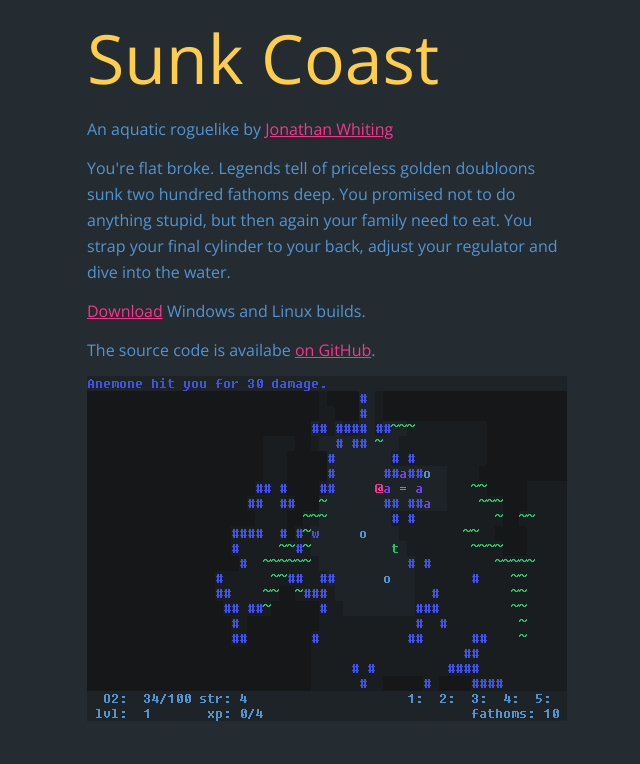
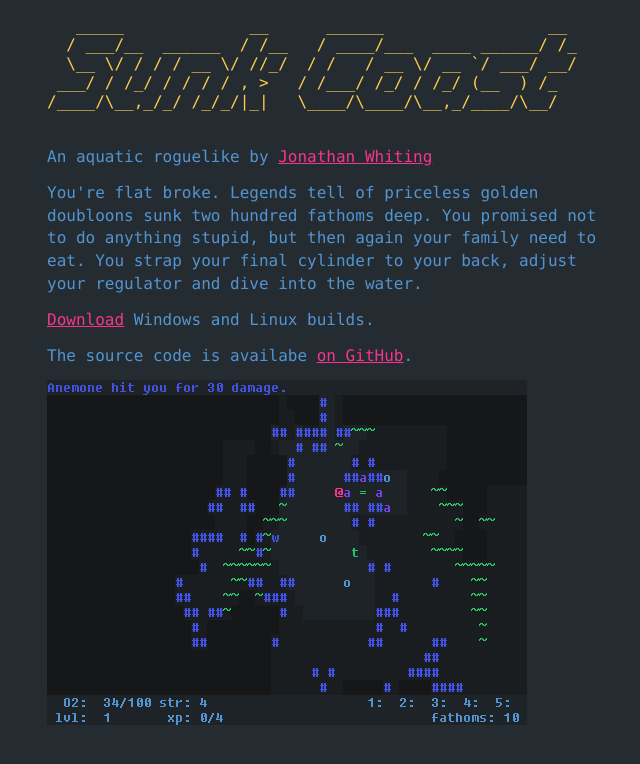
Before and after one commit to whitingjp/SunkCoast, a plain HTML site: page web/index.html in a window 1280 px wide. Shown: the whole page, without its empty margins (313-953 px from the left). Drawn offline with nearby package versions, Linux system fonts and the light colour scheme.

Commit message:
Better webpage (ascii art)

```diff
--- a/web/index.html
+++ b/web/index.html
@@ -7,22 +7,27 @@
 <style type="text/css">
 @charset "UTF-8";
 @import url(http://fonts.googleapis.com/css?family=Open+Sans:400,300,600,700);
-html, body, div, span, h1, h2, h3, p, a, img { margin: 0; padding: 0; border: 0; font: inherit; font-size: 100%; vertical-align: baseline; }
-html { line-height: 1; }
+html, body, div, p, a, img { margin: 0; padding: 0; border: 0; font: inherit; font-size: 100%; vertical-align: baseline; }
 body { background-color:#252c31; }
 a img { border: none; }
-h1 { font-family: "Open Sans"; font-weight: Normal; color: #fdcd4b; text-rendering: optimizelegibility; padding-top: 0.273em; line-height: 1.15538em; padding-bottom: 0.273em; }
-h1 { font-size: 68px; font-size: 4.25rem; }
-p { font-family: "Open Sans"; font-weight: 400; font-size: 16px; font-size: 1rem; margin-bottom: 13px; line-height: 1.625em; color: #5294d2 }
+p { font-family: fixedsys, consolas, monospace;  margin-bottom: 13px; line-height: 1.425em; color: #5294d2 }
 a { color: #f8358c;  outline: 0; line-height: inherit; }
 a:hover { color: #27bf67; }
-div { margin:0 auto; max-width:480px;  }
+div { margin:0 auto; max-width:560px;  }
+
+pre { font-family: fixedsys, consolas, monospace; font-weight: Normal; color: #fdcd4b; }
 
 </style>
 </head>
 <body>
   <div>
-    <h1>Sunk Coast</h1>
+    <pre>
+   _____             __      ______                 __
+  / ___/__  ______  / /__   / ____/___  ____ ______/ /_
+  \__ \/ / / / __ \/ //_/  / /   / __ \/ __ `/ ___/ __/
+ ___/ / /_/ / / / / , >   / /___/ /_/ / /_/ (__  ) /_
+/____/\__,_/_/ /_/_/|_|   \____/\____/\__,_/____/\__/
+    </pre>
     <p>An aquatic roguelike by <a href="http://jonathanwhiting.com">Jonathan Whiting</a></p>
     <p>
       You're flat broke. Legends tell of priceless golden
```
